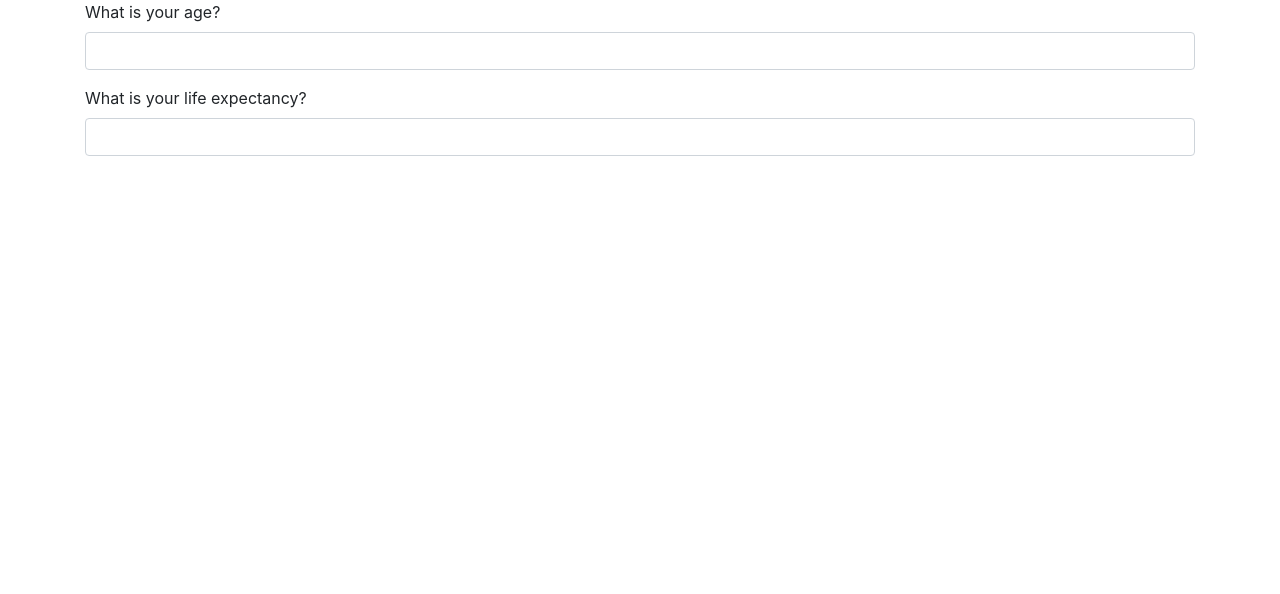
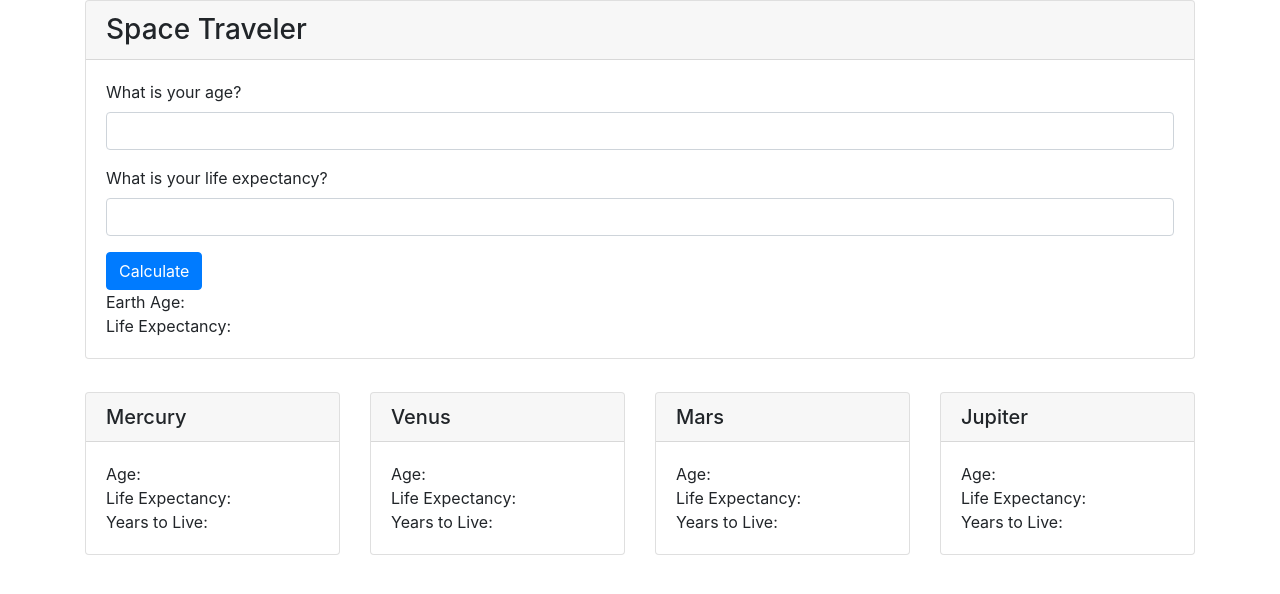
Before and after one commit to krishops/galactic-age, a website built with webpack: page src/index.html in a window 1280 px wide. Built offline with nearby package versions, Linux system fonts and the light colour scheme.

Commit message:
add HTML framework for results

```diff
--- a/src/index.html
+++ b/src/index.html
@@ -1,10 +1,17 @@
 <!DOCTYPE html>
 <html lang="en">
+
 <head>
   <title>Galactic Age</title>
 </head>
+
 <body>
   <main class="container">
+    <div class="row">
+      <div class="col">
+        <div class="card">
+          <h3 class="card-header">Space Traveler</h3>
+          <div class="card-body">
             <form id="space-age">
               <div class="form-group">
                 <label for="age" class="question">What is your age?</label>
@@ -14,8 +21,60 @@
                 <label for="age" class="question">What is your life expectancy?</label>
                 <input type="text" id="life-expectancy" class="form-control">
               </div>
-
+              <button class="btn btn-primary" btn-type="click" id="attack">Calculate</button>
+              <div>Earth Age: <span id="ageEarth"></span></div>
+              <div>Life Expectancy: <span id="lifeExpectancy"></span></div>
             </form>
+          </div>
+        </div>
+      </div>
+    </div>
+    <div class="row">
+      <hr>
+    </div>
+    <div class="row">
+      <div class="col-md-3">
+        <div class="card">
+          <h5 class="card-header">Mercury</h5>
+          <div class="card-body">
+            <div>Age:</div>
+            <div>Life Expectancy:</div>
+            <div>Years to Live:</div>
+          </div>
+        </div>
+      </div>
+      <div class="col-md-3">
+        <div class="card">
+          <h5 class="card-header">Venus</h5>
+          <div class="card-body">
+            <div>Age:</div>
+            <div>Life Expectancy:</div>
+            <div>Years to Live:</div>
+          </div>
+        </div>
+      </div>
+      <div class="col-md-3">
+        <div class="card">
+          <h5 class="card-header">Mars</h5>
+          <div class="card-body">
+            <div>Age:</div>
+            <div>Life Expectancy:</div>
+            <div>Years to Live:</div>
+          </div>
+        </div>
+      </div>
+      <div class="col-md-3">
+        <div class="card">
+          <h5 class="card-header">Jupiter</h5>
+          <div class="card-body">
+            <div>Age:</div>
+            <div>Life Expectancy:</div>
+            <div>Years to Live:</div>
+          </div>
+        </div>
+      </div>
+    </div>
   </main>
 </body>
+
 </html>
--- a/src/main.js
+++ b/src/main.js
@@ -8,9 +8,10 @@ import SpaceTraveler from './../src/galactic-age.js';
 $(document).ready(function () {
   $("form#space-age").submit(function(event)  {
     event.preventDefault();
-    // const ageEarth = $("#current-age").parseInt();
-    // const lifeExpectancy = $("#life-expectancy").parseInt();
-    // let msFrizzle = new SpaceTraveler(ageEarth, lifeExpectancy);
-    // mercuryCalc(msFrizzle);
+    const ageEarth = parseInt($("#current-age").val());
+    const lifeExpectancy = parseInt($("#life-expectancy").val());
+    let msFrizzle = new SpaceTraveler(ageEarth, lifeExpectancy);
+    $("#ageEarth").text(ageEarth);
+    $("#lifeExpectancy").text(lifeExpectancy);
   });
 });
```
Lines whose indentation alone changed are shown as unchanged.
